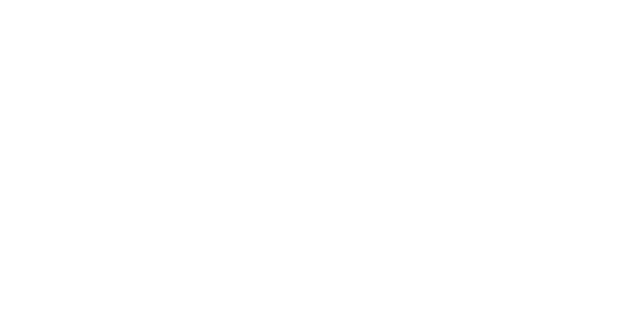
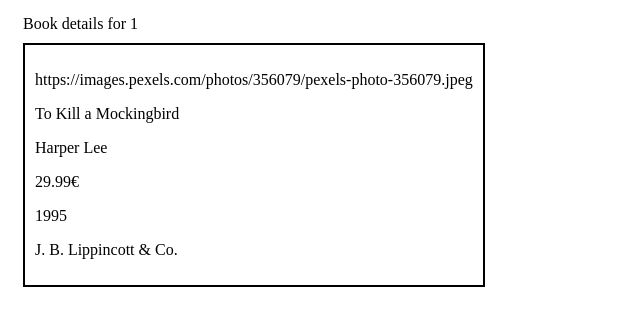
Before and after one commit to lienputnina/eleving-hometask-book-catalogue, a Nuxt app: page /books/1 in a window 1280 px wide. Before the commit this address had no page. Shown: the top 326 px of the page, without its empty margins (0-640 px from the left). Built offline with nearby package versions, Linux system fonts and the light colour scheme; data requests are answered from the project's data file.

Commit message:
data: changed the location of book details, set up database, fetched data

```diff
--- a/books.json
+++ b/books.json
@@ -9,7 +9,8 @@
       "rating": 4.3,
       "publisher": "J. B. Lippincott & Co.",
       "isbn": "9780446310789",
-      "price": "29.99€"
+      "price": "29.99€",
+      "year": "1995"
     },
     {
       "id": 2,
@@ -20,7 +21,8 @@
       "rating": 4.1,
       "publisher": "Secker & Warburg",
       "isbn": "9780451524935",
-      "price": "39.99€"
+      "price": "39.99€",
+      "year": "1995"
     },
     {
       "id": 3,
@@ -31,7 +33,8 @@
       "rating": 4.6,
       "publisher": "T. Egerton, Whitehall",
       "isbn": "9780486284736",
-      "price": "19.99€"
+      "price": "19.99€",
+      "year": "1995"
     },
     {
       "id": 4,
@@ -42,7 +45,8 @@
       "rating": 3.9,
       "publisher": "Charles Scribner's Sons",
       "isbn": "9780743273565",
-      "price": "24.99€"
+      "price": "24.99€",
+      "year": "1995"
     },
     {
       "id": 5,
@@ -53,7 +57,8 @@
       "rating": 3.5,
       "publisher": "Harper & Brothers",
       "isbn": "9781503280786",
-      "price": "34.99€"
+      "price": "34.99€",
+      "year": "1995"
     },
     {
       "id": 6,
@@ -64,7 +69,8 @@
       "rating": 4.1,
       "publisher": "The Russian Messenger",
       "isbn": "9781400079988",
-      "price": "49.99€"
+      "price": "49.99€",
+      "year": "1995"
     },
     {
       "id": 7,
@@ -75,7 +81,8 @@
       "rating": 3.8,
       "publisher": "Little, Brown and Company",
       "isbn": "9780316769488",
-      "price": "29.99€"
+      "price": "29.99€",
+      "year": "1995"
     },
     {
       "id": 8,
@@ -86,7 +93,8 @@
       "rating": 3.7,
       "publisher": "Sylvia Beach",
       "isbn": "9781840226355",
-      "price": "39.99€"
+      "price": "39.99€",
+      "year": "1995"
     },
     {
       "id": 9,
@@ -97,7 +105,8 @@
       "rating": 3.9,
       "publisher": "In the Public Domain",
       "isbn": "9780140268867",
-      "price": "24.99€"
+      "price": "24.99€",
+      "year": "1995"
     },
     {
       "id": 10,
@@ -108,7 +117,8 @@
       "rating": 4.3,
       "publisher": "Grasset and Gallimard",
       "isbn": "9780142437964",
-      "price": "59.99€"
+      "price": "59.99€",
+      "year": "1995"
     },
     {
       "id": 11,
@@ -119,7 +129,8 @@
       "rating": 3.8,
       "publisher": "Chapman & Hall",
       "isbn": "9781853260391",
-      "price": "34.99€"
+      "price": "34.99€",
+      "year": "1995"
     },
     {
       "id": 12,
@@ -130,7 +141,8 @@
       "rating": 4.2,
       "publisher": "A. Lacroix, Verboeckhoven & Ce",
       "isbn": "9780451419439",
-      "price": "39.99€"
+      "price": "39.99€",
+      "year": "1995"
     },
     {
       "id": 13,
@@ -141,7 +153,8 @@
       "rating": 4.3,
       "publisher": "The Russian Messenger",
       "isbn": "9780486437910",
-      "price": "44.99€"
+      "price": "44.99€",
+      "year": "1995"
     },
     {
       "id": 14,
@@ -152,7 +165,8 @@
       "rating": 4.2,
       "publisher": "The Russian Messenger",
       "isbn": "9780486415871",
-      "price": "29.99€"
+      "price": "29.99€",
+      "year": "1995"
     },
     {
       "id": 15,
@@ -163,7 +177,8 @@
       "rating": 3.9,
       "publisher": "Francisco de Robles",
       "isbn": "9780142437230",
-      "price": "49.99€"
+      "price": "49.99€",
+      "year": "1995"
     },
     {
       "id": 16,
@@ -174,7 +189,8 @@
       "rating": 3.8,
       "publisher": "Thomas Cautley Newby",
       "isbn": "9780141439556",
-      "price": "24.99€"
+      "price": "24.99€",
+      "year": "1995"
     },
     {
       "id": 17,
@@ -185,7 +201,8 @@
       "rating": 4.3,
       "publisher": "The Russian Messenger",
       "isbn": "9780140449242",
-      "price": "39.99€"
+      "price": "39.99€",
+      "year": "1995"
     }
   ]
 }
--- a/package.json
+++ b/package.json
@@ -4,6 +4,7 @@
   "scripts": {
     "build": "nuxt build",
     "dev": "nuxt dev",
+    "backend": "json-server --watch books.json --port 5000",
     "generate": "nuxt generate",
     "preview": "nuxt preview",
     "postinstall": "nuxt prepare"
@@ -12,5 +13,9 @@
     "@nuxt/devtools": "latest",
     "@types/node": "^18",
     "nuxt": "^3.5.2"
+  },
+  "dependencies": {
+    "install": "^0.13.0",
+    "json-server": "^0.17.3"
   }
 }
--- /dev/null
+++ b/pages/books/[id].vue
@@ -0,0 +1,32 @@
+<template>
+  <div class="book-details-main">
+    <div>Book details for {{ id }}</div>
+    <div class="book-details">
+      <p>{{ book.image }}</p>
+      <p>{{ book.title }}</p>
+      <p>{{ book.author }}</p>
+      <p>{{ book.price }}</p>
+      <p>{{ book.year }}</p>
+      <p>{{ book.publisher }}</p>
+    </div>
+  </div>
+</template>
+
+<script setup>
+const { id } = useRoute().params;
+const uri = "http://localhost:5000/books/" + id;
+
+const { data: book } = await useFetch(uri);
+</script>
+
+<style scoped>
+.book-details-main {
+  margin: 15px;
+}
+.book-details {
+  border: 2px solid black;
+  width: fit-content;
+  padding: 10px;
+  margin-top: 10px;
+}
+</style>
--- /dev/null
+++ b/pages/books/index.vue
@@ -0,0 +1,13 @@
+<template>
+  <div>
+    <div v-for="book in books">
+      <NuxtLink :to="`/books/${book.id}`">{{ book.title }}</NuxtLink>
+    </div>
+  </div>
+</template>
+
+<script setup>
+const { data: books } = await useFetch("http://localhost:5000/books");
+</script>
+
+<style scoped></style>
--- a/pages/index.vue
+++ b/pages/index.vue
@@ -4,19 +4,9 @@
   <div>
     <img src="../assets/ColouredBooks.png" alt="colored-books" />
   </div>
-  <NuxtLink to="/singleBook"> Single Book Page </NuxtLink>
 </template>
 
-<script lang="ts">
-// import SearchComponent from "~/.nuxt/components/SearchComponent.vue";
-
-// export default {
-//   name: "Index",
-//   components: {
-//     SearchComponent,
-//   },
-// };
-</script>
+<script lang="ts"></script>
 
 <style>
 div {
--- a/pages/singleBook.vue
+++ /dev/null
@@ -1,9 +0,0 @@
-<template>
-  <h2>Single book</h2>
-  <p>This will be the Single Book page</p>
-  <h3>Review area</h3>
-</template>
-
-<script lang="ts"></script>
-
-<style scoped></style>
```
Also changed, not shown: 2 other files (tests, documents, lock files or other folders).
